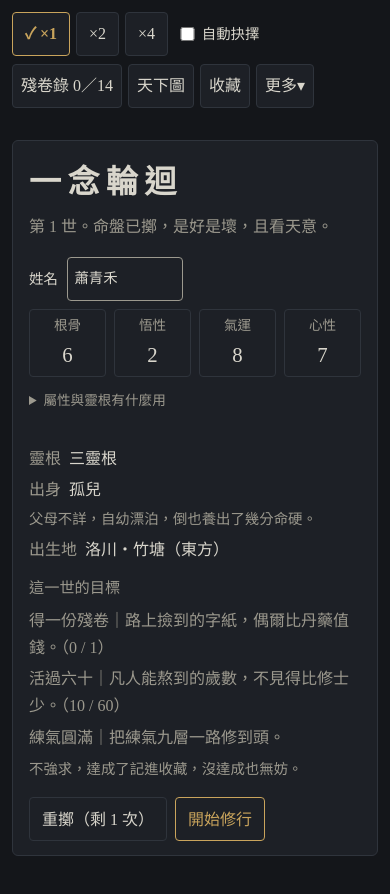
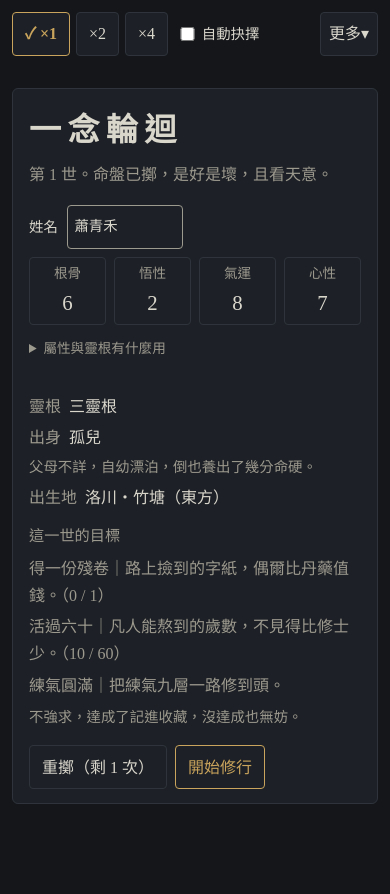
Before and after one commit to qwq6666666/xiuxian-game, a website built with Vite: page index.html in a window 390 px wide. After the commit the page ends 848 px from the top, so only its background shows below. Built offline with nearby package versions, Linux system fonts and the light colour scheme.

Commit message:
feat(ui): single-row mobile toolbar with secondary entries in the menu
Work by ChatGPT, rebased and verified by Claude Code (tsc, 394 tests,
build 861 KB). Mobile browser check still pending.

Co-Authored-By: ChatGPT <noreply@openai.com>

```diff
--- a/src/ui/render.ts
+++ b/src/ui/render.ts
@@ -79,6 +79,9 @@ export function mountUi(root: HTMLElement, data: GameData, handlers: UiHandlers)
         <details class="menu" id="menu">
           <summary>更多</summary>
           <div class="menu-list">
+            <button id="mobile-codex-open" class="menu-mobile-only" type="button"></button>
+            <button id="mobile-map-open" class="menu-mobile-only" type="button"></button>
+            <button id="mobile-collection-open" class="menu-mobile-only" type="button">收藏</button>
             <button id="export" type="button">匯出存檔</button>
             <button id="import" type="button">匯入存檔</button>
             <button id="reset" type="button" class="danger">重新開始</button>
@@ -206,12 +209,15 @@ export function mountUi(root: HTMLElement, data: GameData, handlers: UiHandlers)
   const codexEl = root.querySelector<HTMLElement>("#codex")!;
   const codexCard = root.querySelector<HTMLElement>("#codex-card")!;
   const codexBtn = root.querySelector<HTMLButtonElement>("#codex-open")!;
+  const mobileCodexBtn = root.querySelector<HTMLButtonElement>("#mobile-codex-open")!;
   const totalFragments = data.fragments.items.length;
 
   function updateCodexButton(state: GameState): void {
     const seen = readSeen();
     const fresh = state.meta.fragments.some((id) => !seen.includes(id));
-    codexBtn.textContent = `殘卷錄 ${state.meta.fragments.length}／${totalFragments}${fresh ? " ●" : ""}`;
+    const label = `殘卷錄 ${state.meta.fragments.length}／${totalFragments}${fresh ? " ●" : ""}`;
+    codexBtn.textContent = label;
+    mobileCodexBtn.textContent = label;
   }
 
   function buildCodex(state: GameState): void {
@@ -276,12 +282,15 @@ export function mountUi(root: HTMLElement, data: GameData, handlers: UiHandlers)
   const mapEl = root.querySelector<HTMLElement>("#map")!;
   const mapCard = root.querySelector<HTMLElement>("#map-card")!;
   const mapBtn = root.querySelector<HTMLButtonElement>("#map-open")!;
+  const mobileMapBtn = root.querySelector<HTMLButtonElement>("#mobile-map-open")!;
   let mapSelected: MapTarget | null = null;
 
   function updateMapButton(state: GameState): void {
     // 擲骰時不提示：重擲會一直換世界，提示只會吵
     const fresh = state.phase !== "rolling" && mapStamp(state, data) !== readMapSeen();
-    mapBtn.textContent = `天下圖${fresh ? " ●" : ""}`;
+    const label = `天下圖${fresh ? " ●" : ""}`;
+    mapBtn.textContent = label;
+    mobileMapBtn.textContent = label;
   }
 
   function buildMap(state: GameState): void {
@@ -317,6 +326,7 @@ export function mountUi(root: HTMLElement, data: GameData, handlers: UiHandlers)
     mapEl.hidden = true;
   }
   mapBtn.addEventListener("click", openMap);
+  mobileMapBtn.addEventListener("click", () => { menuEl.open = false; openMap(); });
   mapEl.addEventListener("click", (ev) => {
     if (ev.target === mapEl) closeMap();
   });
@@ -325,6 +335,7 @@ export function mountUi(root: HTMLElement, data: GameData, handlers: UiHandlers)
   const collectionEl = root.querySelector<HTMLElement>("#collection")!;
   const collectionCard = root.querySelector<HTMLElement>("#collection-card")!;
   const collectionBtn = root.querySelector<HTMLButtonElement>("#collection-open")!;
+  const mobileCollectionBtn = root.querySelector<HTMLButtonElement>("#mobile-collection-open")!;
 
   function buildCollection(state: GameState): void {
     const sum = collectionSummary(state.meta, data);
@@ -389,6 +400,7 @@ export function mountUi(root: HTMLElement, data: GameData, handlers: UiHandlers)
     collectionEl.hidden = true;
   }
   collectionBtn.addEventListener("click", openCollection);
+  mobileCollectionBtn.addEventListener("click", () => { menuEl.open = false; openCollection(); });
   collectionEl.addEventListener("click", (ev) => {
     if (ev.target === collectionEl) closeCollection();
   });
@@ -406,6 +418,7 @@ export function mountUi(root: HTMLElement, data: GameData, handlers: UiHandlers)
     codexEl.hidden = true;
   }
   codexBtn.addEventListener("click", openCodex);
+  mobileCodexBtn.addEventListener("click", () => { menuEl.open = false; openCodex(); });
   codexEl.addEventListener("click", (ev) => {
     if (ev.target === codexEl) closeCodex();
   });
--- a/src/ui/styles/layout.css
+++ b/src/ui/styles/layout.css
@@ -14,6 +14,7 @@
 .menu[open] summary::after { content: " ▴"; }
 .menu-list { position: absolute; right: 0; top: calc(100% + var(--sp-1)); z-index: var(--z-menu); display: flex; flex-direction: column; gap: 6px; min-width: 9em; padding: var(--sp-2); background: var(--panel); border: 1px solid var(--line); border-radius: var(--r-md); }
 .menu-list button { text-align: left; white-space: nowrap; }
+.menu-mobile-only { display: none; }
 
 #notice { color: var(--accent); margin: 0 0 var(--sp-3); display: flex; flex-wrap: wrap; align-items: center; gap: var(--sp-2); }
 
--- a/src/ui/styles/responsive.css
+++ b/src/ui/styles/responsive.css
@@ -4,8 +4,11 @@
   button, summary, input, select { min-height: var(--tap); }
   input[type="checkbox"] { min-height: 0; }
   .auto, #pillRow { min-height: var(--tap); }
-  .bar { margin-bottom: var(--sp-2); }
+  .bar { flex-wrap: nowrap; gap: 6px; margin-bottom: var(--sp-2); }
+  .bar-left, .bar-right { flex-wrap: nowrap; min-width: 0; }
   .bar-right { gap: 6px; }
+  #codex-open, #map-open, #collection-open { display: none; }
+  .menu-mobile-only { display: block; }
   .bar-right button, .menu summary { padding: var(--sp-1) var(--sp-2); }
   .status { padding: 10px var(--sp-3); }
   .cols { display: flex; flex-direction: column; gap: var(--sp-3); }
```
Also changed, not shown: docs/TODO.md (+1 -1 lines), tests/style.test.ts (+12 -0 lines).
